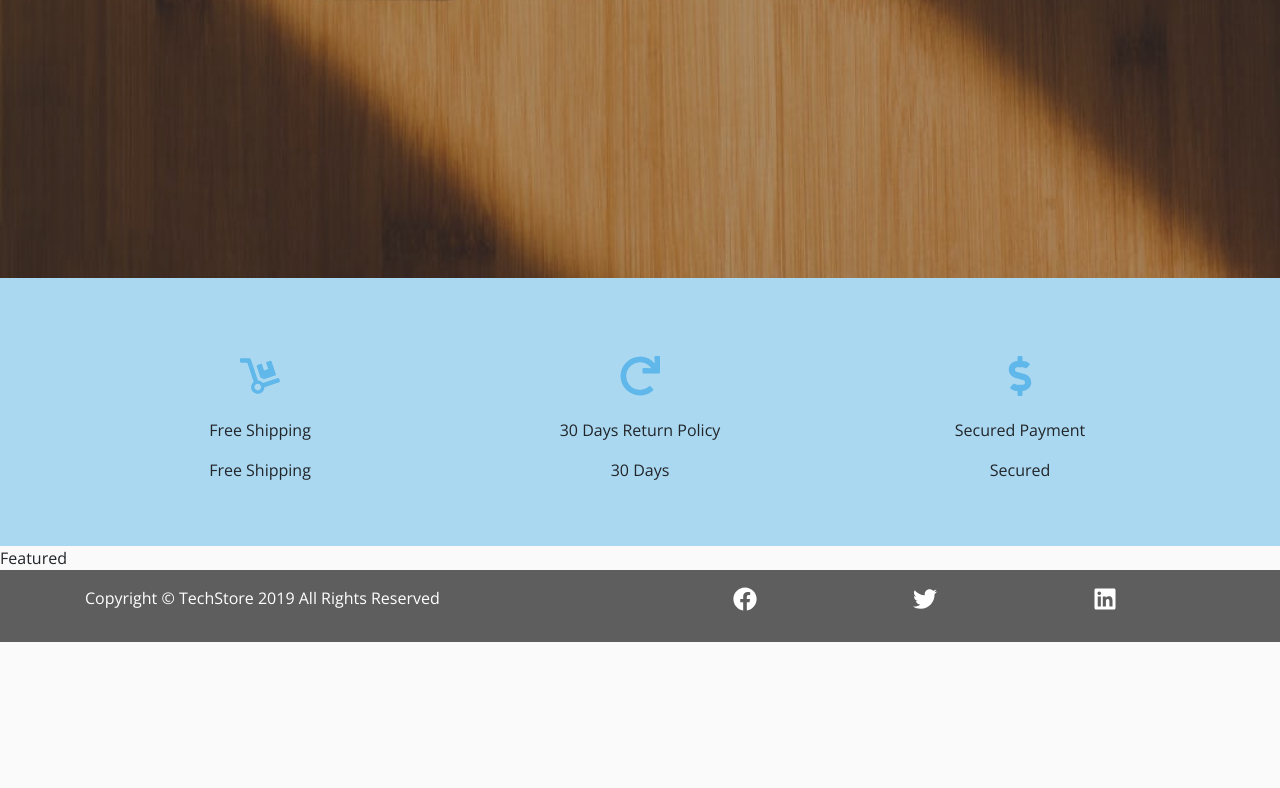
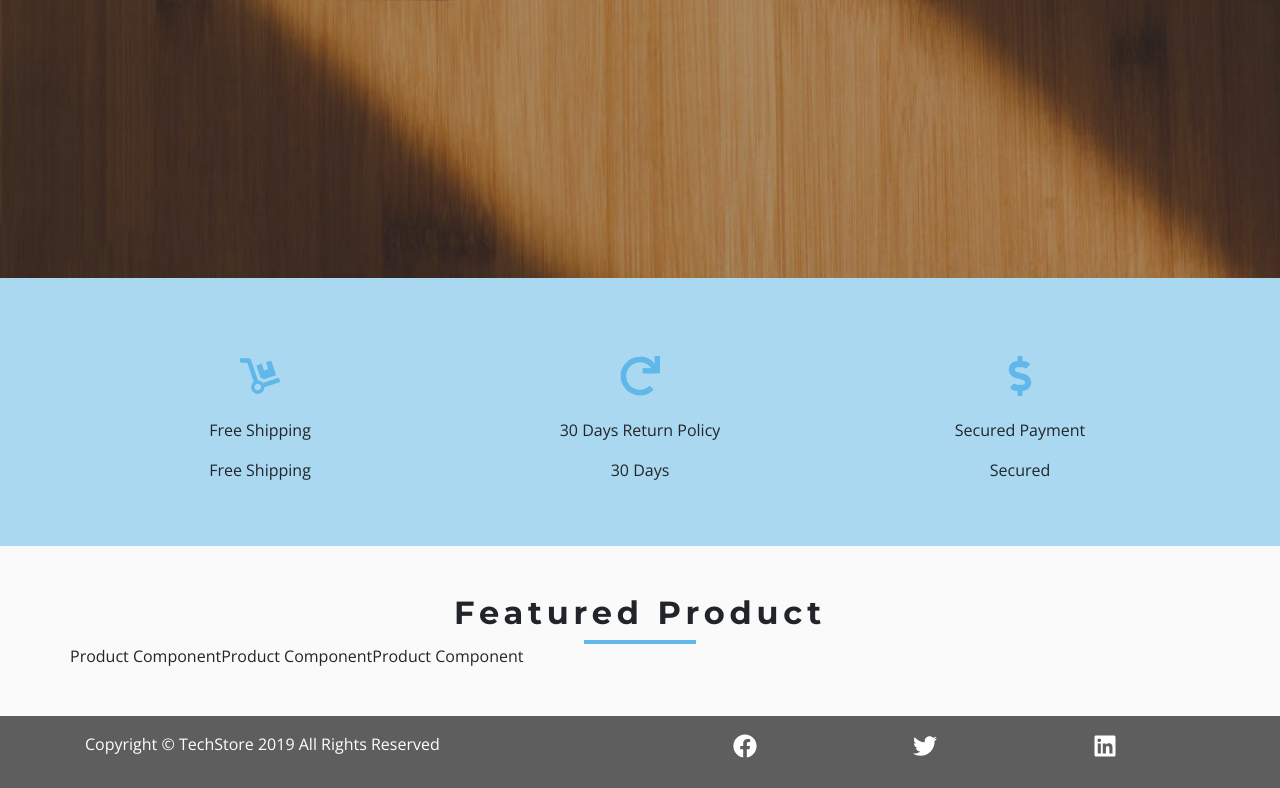
Before and after one commit to Molderck/TechStore-ReactJS, a React (Create React App) app in the folder tech-store/: page / in a window 1280 px wide. Shown: the part 583-1371 px from the top of the page. Before the commit the page ends 1225 px from the top, so only its background shows below. Built offline with nearby package versions, Linux system fonts and the light colour scheme.

Commit message:
Imported Product, Title, ProductConsumer and added HTML to display all products inside the featuredProducts state of context

```diff
--- a/tech-store/src/components/HomePage/Featured.js
+++ b/tech-store/src/components/HomePage/Featured.js
@@ -1,9 +1,23 @@
-import React from 'react'
+import React from 'react';
+import Product from "../Product";
+import { Link } from "react-router-dom";
+import Title from "../Title";
+import { ProductConsumer } from "../../context/Context";
 
 export default function Featured() {
     return (
-        <div>
-            Featured
-    </div>
+        <section className="py-5">
+            <div className="container">
+                <Title title="Featured Product" center="true" />
+                <div className="row">
+                    <ProductConsumer>
+                        {value => {
+                            const { featuredProducts } = value;
+                            return featuredProducts.map(product => (<Product key={product.id} product={product} />))
+                        }}
+                    </ProductConsumer>
+                </div>
+            </div>
+        </section>
     )
 }
```
